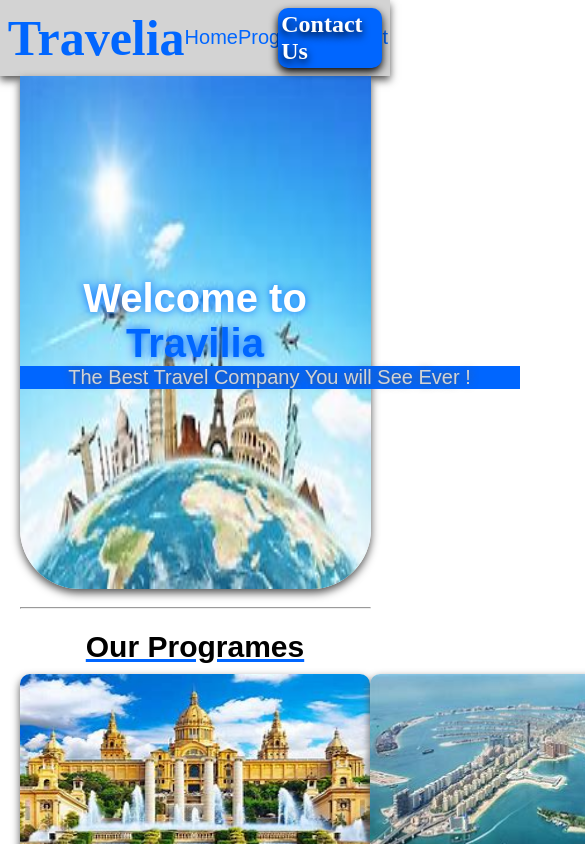
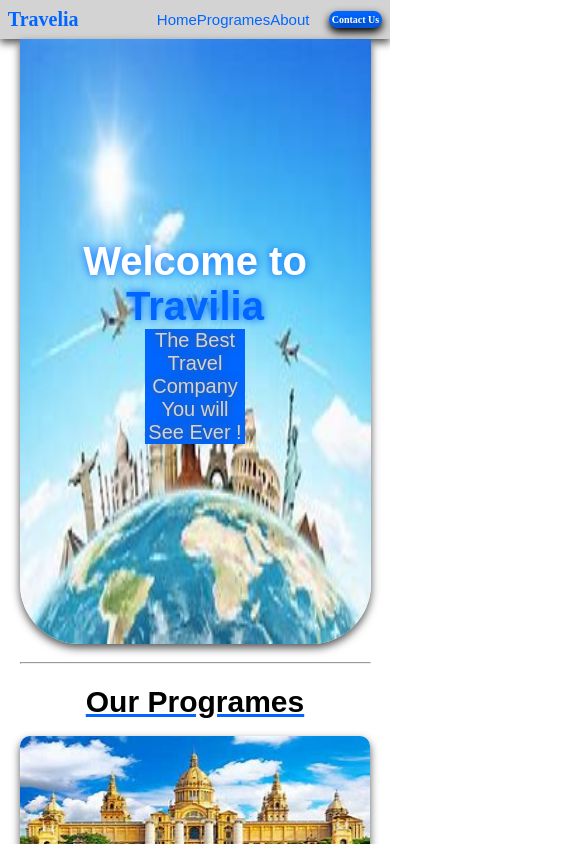
Before and after one commit to mohamedhossamWebDev22/Travel-Company, a React (Vite) app: page / in a window 390 px wide. Shown: the top 844 px of the page, 585 px wide, since content can reach past the window. Built offline with nearby package versions, Linux system fonts and the light colour scheme.

Commit message:
made it respponsive

```diff
--- a/src/style.scss
+++ b/src/style.scss
@@ -194,8 +194,6 @@ body{
         color: lightgray;
         background: $c1;
 
-        width: 500px;
-
         font-size: 20px;
         font-family: sans-serif;
 
@@ -323,3 +321,49 @@ footer{
 
   color: white;
 }
+
+
+/*
+start to make website responsive
+by increase font-size and make flex-direction : columun
+*/
+
+@media screen and (max-width: 780px) {
+  body{
+    .navBar{
+      font-size: 15px;
+
+      justify-content: space-between;
+      h1{
+        font-size: 20px;
+      }
+      p{
+        font-size: 15px;
+      }
+      h2{
+        font-size: 10px;
+      }
+    }
+
+    .first{
+      p{
+        width: 100px
+      }
+    }
+
+    .cards{
+      flex-direction: column;
+      .card{
+        margin: 2%;
+      }
+    }
+  }
+}
+
+@media screen and (min-width: 780px) {
+  .first{
+    p{
+      width: 500px;
+    }
+  }
+}
```
